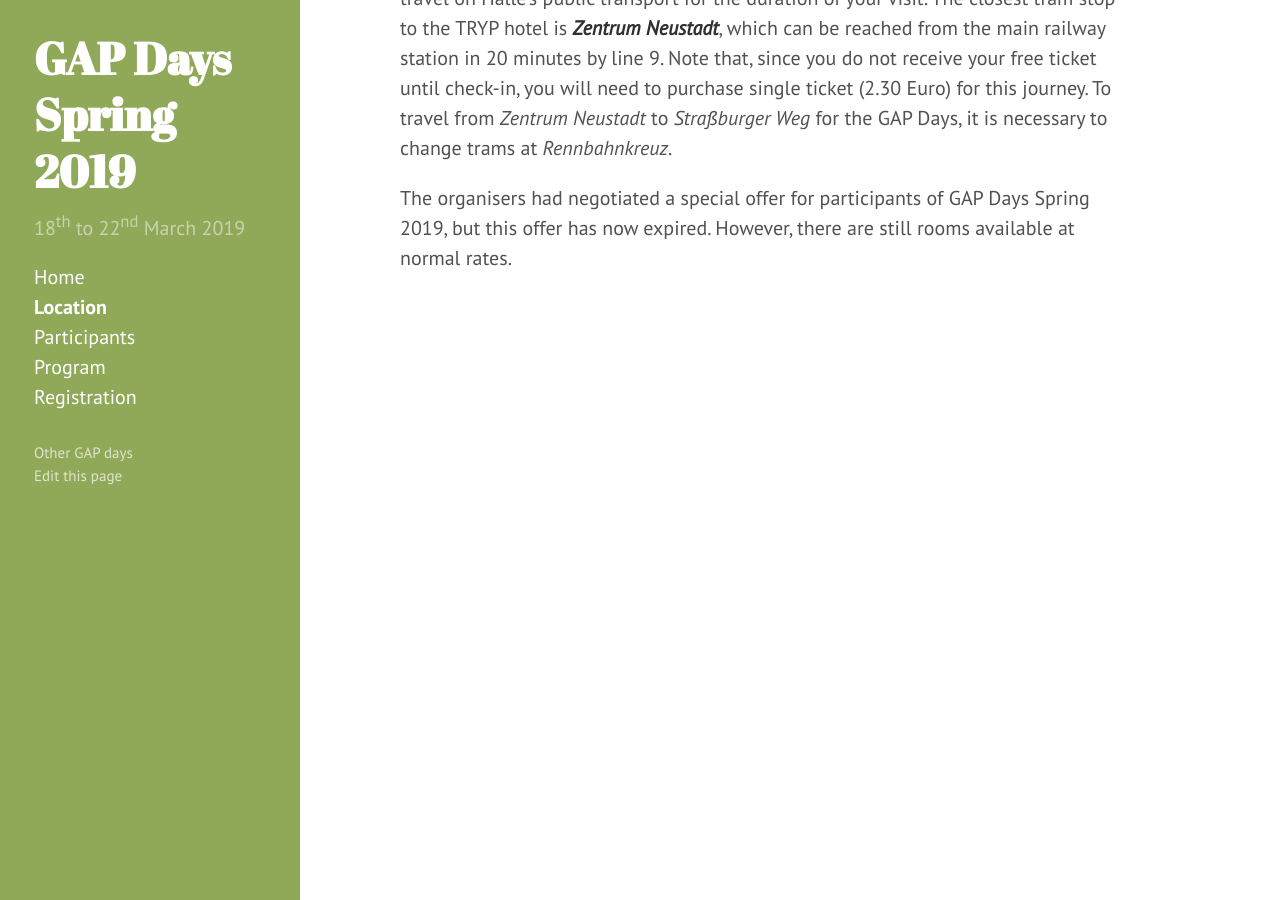
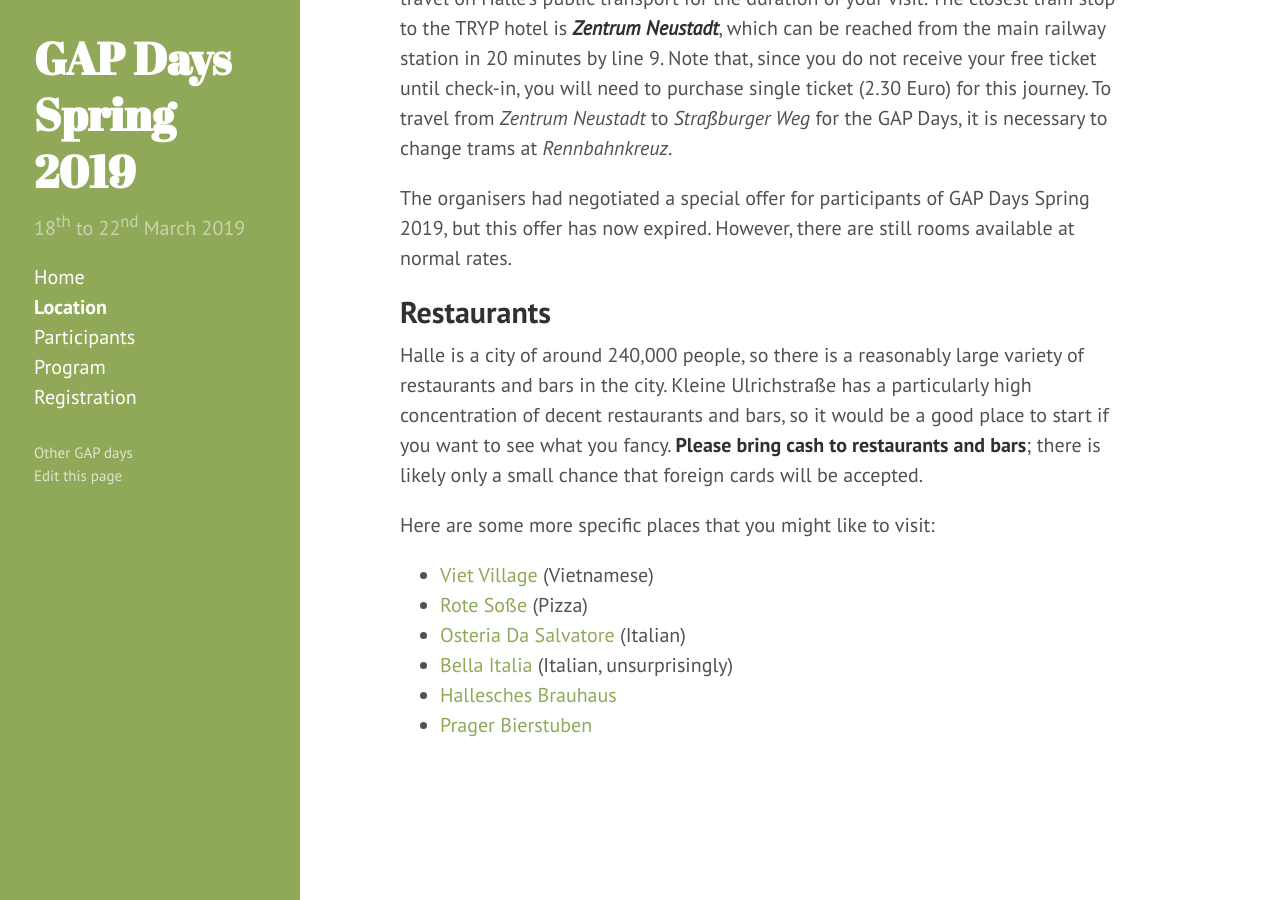
Before and after one commit to jesusmartinez-garcia/2020-01-21-colchester-workshop, a Jekyll site: the page built from location.md, in a window 1280 px wide and 900 px high, scrolled down 1101 px. Built offline with Jekyll 4.4.1, drawn with Linux system fonts in a browser that asks for light colours.

Commit message:
Add restaurant recommendations

```diff
--- a/location.md
+++ b/location.md
@@ -56,14 +56,20 @@ The organisers had negotiated a special offer for participants of GAP Days
 Spring 2019, but this offer has now expired. However, there are still rooms
 available at normal rates.
 
-<!--
-For participants of GAP Days Spring 2019, we have negotiated 15 rooms at a rate
-of 56 Euro (single room) or 75 Euro (double room) per night, including
-breakfast.  These rooms are available from Sunday 17<sup>th</sup> March until
-Saturday 23<sup>rd</sup> March 2019.  The offer is <b>valid until 3<sup>rd</sup>
-February 2019</b>, or until all 15 rooms are booked.  You can book a room by
-completing the following form, and sending it to the hotel: <a href="{{ site.url
-}}{{ site.baseurl }}/hotel_form/english.pdf">reservation form (English)</a>, or
-<a href="{{ site.url }}{{ site.baseurl }}/hotel_form/deutsch.pdf">reservation
-form (German)</a>.
--->
+<h2>Restaurants</h2>
+
+Halle is a city of around 240,000 people, so there is a reasonably large variety
+of restaurants and bars in the city. Kleine Ulrichstraße has a particularly high
+concentration of decent restaurants and bars, so it would be a good place to
+start if you want to see what you fancy. **Please bring cash to restaurants and
+bars**; there is likely only a small chance that foreign cards will be
+accepted.
+
+Here are some more specific places that you might like to visit:
+
+* [Viet Village](https://www.tripadvisor.com/Restaurant_Review-g187405-d12404156-Reviews-Viet_Village_Asian_Streetfood-Halle_Saale_Saxony_Anhalt.html) (Vietnamese)
+* [Rote Soße](http://rotesosse.de) (Pizza)
+* [Osteria Da Salvatore](http://webseite.osteria-salvatore.virtiv.de) (Italian)
+* [Bella Italia](http://www.bellaitalia-halle.de) (Italian, unsurprisingly)
+* [Hallesches Brauhaus](http://halleschesbrauhaus.de)
+* [Prager Bierstuben](https://www.wenzel-bierstuben.de/standorte-2/wenzel-halle)
```
